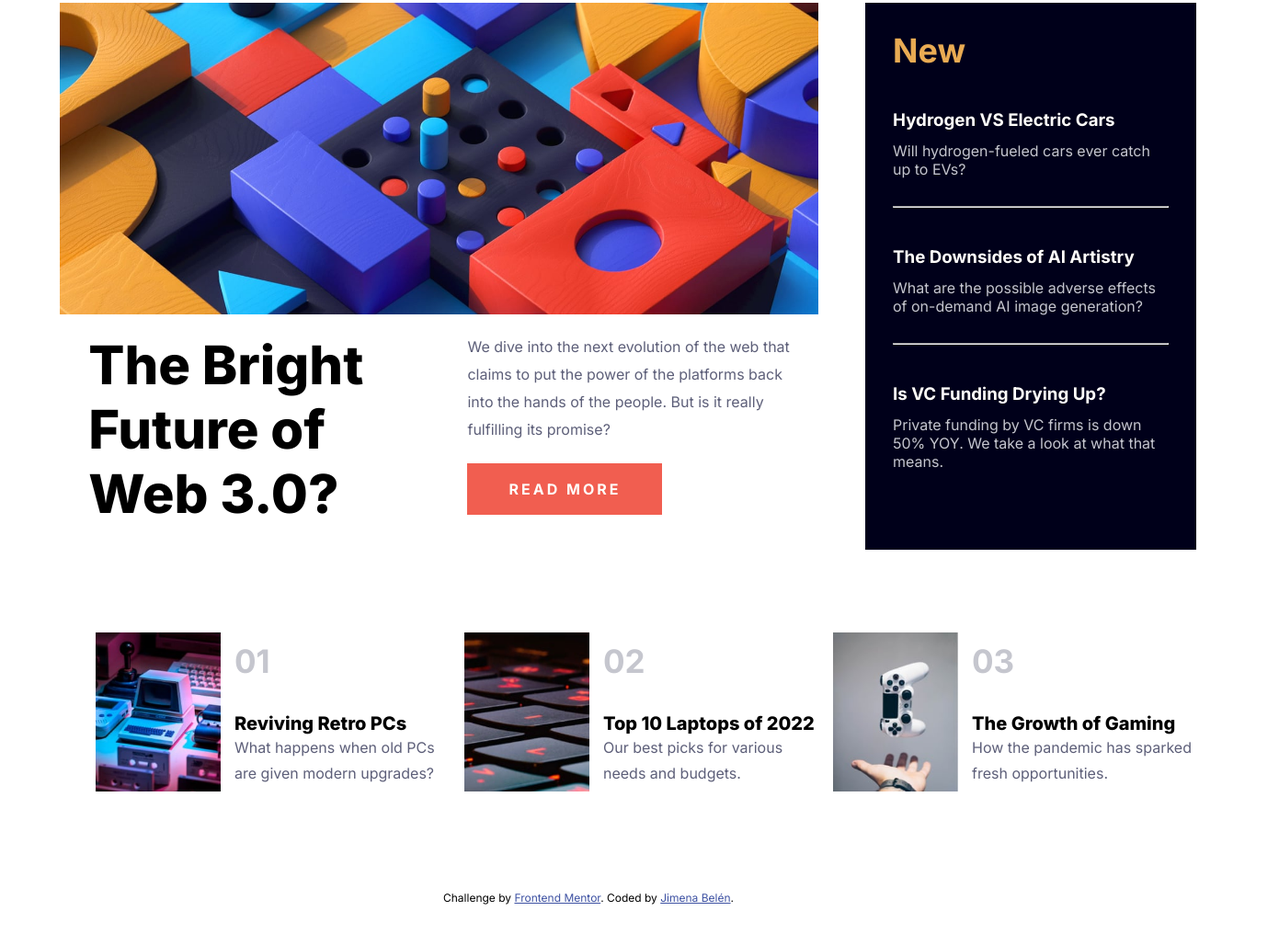
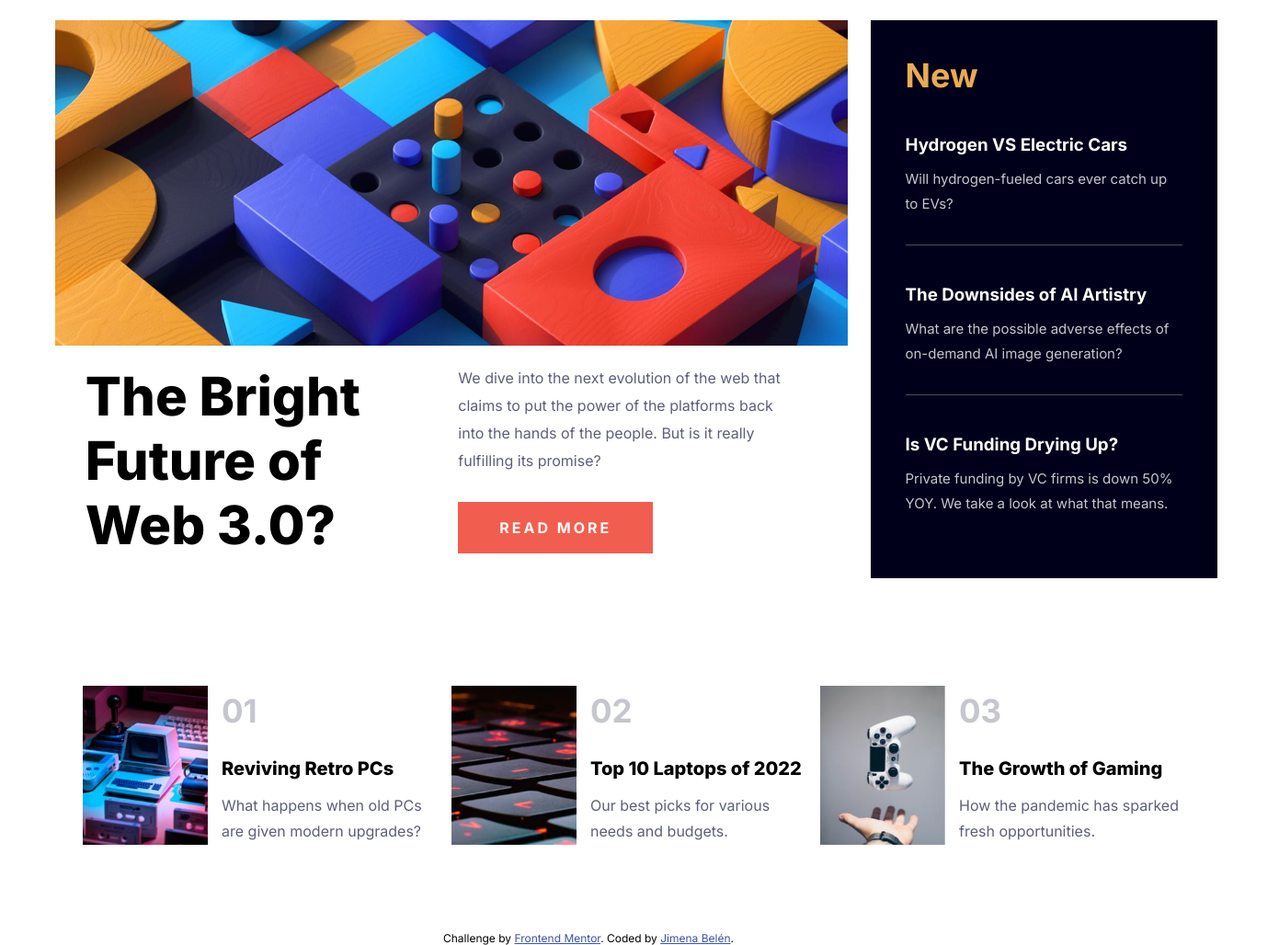
Before and after one commit to jimenabelentorrilla/news-homepage-main, a plain HTML site: page index.html in a window 1280 px wide. Shown: the part 117-1145 px from the top of the page at 92% size, 1391 px wide, since content can reach past the window. Before the commit the page ends 1101 px from the top, so only its background shows below. Drawn offline with Linux system fonts and the light colour scheme.

Commit message:
hover y margins

```diff
--- a/index.html
+++ b/index.html
@@ -4,26 +4,12 @@
 <head>
     <meta charset="UTF-8">
     <meta name="viewport" content="width=device-width, initial-scale=1.0">
-    <!-- displays site properly based on user's device -->
-
     <link rel="icon" type="image/png" sizes="32x32" href="./assets/images/favicon-32x32.png">
     <link rel="preconnect" href="https://fonts.googleapis.com">
     <link rel="preconnect" href="https://fonts.gstatic.com" crossorigin>
     <link href="https://fonts.googleapis.com/css2?family=Inter:wght@400;700;800&display=swap" rel="stylesheet">
     <link rel="stylesheet" href="./style.css">
     <title>Frontend Mentor | News homepage</title>
-
-    <!-- Feel free to remove these styles or customise in your own stylesheet 👍 -->
-    <style>
-        .attribution {
-            font-size: 12px;
-            text-align: center;
-        }
-
-        .attribution a {
-            color: hsl(228, 45%, 44%);
-        }
-    </style>
 </head>
 
 <body>
@@ -79,9 +65,6 @@
             </div>
         </div>
 
-
-
-
         <footer class="footer">
             <div class="footer-flex">
                 <div>
@@ -89,11 +72,10 @@
                 </div>
                 <div class="footer-text-flex">
                     <h2 class="footer-number">01</h2>
-                    <div>
+                    <div class="footer-tittle-paragraph">
                         <h3 class="footer-tittle">Reviving Retro PCs</h3>
                         <p class="footer-paragraph">What happens when old PCs <br> are given modern upgrades?</p>
                     </div>
-
                 </div>
             </div>
 
@@ -103,11 +85,10 @@
                 </div>
                 <div class="footer-text-flex">
                     <h2 class="footer-number">02</h2>
-                    <div>
+                    <div class="footer-tittle-paragraph">
                         <h3 class="footer-tittle">Top 10 Laptops of 2022</h3>
                         <p class="footer-paragraph">Our best picks for various <br> needs and budgets.</p>
                     </div>
-
                 </div>
             </div>
 
@@ -117,7 +98,7 @@
                 </div>
                 <div class="footer-text-flex">
                     <h2 class="footer-number">03</h2>
-                    <div>
+                    <div class="footer-tittle-paragraph">
                         <h3 class="footer-tittle">The Growth of Gaming</h3>
                         <p class="footer-paragraph">How the pandemic has sparked <br> fresh opportunities.</p>
                     </div>
--- a/style.css
+++ b/style.css
@@ -13,6 +13,15 @@
     --very-dark-blue: hsl(240, 100%, 5%);
 }
 
+.attribution {
+    font-size: 12px;
+    text-align: center;
+}
+
+.attribution a {
+    color: hsl(228, 45%, 44%);
+}
+
 body {
     max-width: 1440px;
 }
@@ -20,7 +29,7 @@ body {
 .container {
     display: grid;
     grid-template-areas: "nav nav" "image aside" "tittle-paragraph aside" "footer footer";
-    gap: 6px;
+    gap: 25px;
     margin: 20px;
 }
 
@@ -38,10 +47,13 @@ body {
 
 .aside {
     grid-area: aside;
-    width: 300px;
+    width: 301px;
     background-color: var(--very-dark-blue);
     color: var(--off-white);
-    padding: 30px;
+    padding: 38px;
+    display: flex;
+    flex-direction: column;
+    align-self: baseline;
 }
 
 .footer {
@@ -55,7 +67,7 @@ body {
     display: flex;
     flex-direction: row;
     justify-content: space-between;
-    max-width: 1235px;
+    max-width: 1262px;
     padding: 25px 63px;
     align-items: center;
 }
@@ -70,15 +82,20 @@ body {
 .list li {
     cursor: pointer;
     list-style: none;
+    font-weight: 400;
+}
+
+.list li:hover {
+    color: var(--soft-orange);
 }
 
 .img-flex {
     display: flex;
-    justify-content: center;
+    justify-content: end;
 }
 
 .img-size {
-    width: 825px;
+    width: 862px;
 }
 
 .tittle-paragraph-flex {
@@ -97,7 +114,7 @@ body {
 .paragraph {
     color: var(--dark-grayish-blue);
     font-size: 16px;
-    padding-bottom: 22px;
+    padding-bottom: 30px;
     line-height: 30px;
 }
 
@@ -113,6 +130,10 @@ body {
     border: none;
 }
 
+.button:hover {
+    background-color: var(--very-dark-blue);
+}
+
 
 /*****aside******/
 
@@ -125,13 +146,25 @@ body {
     padding: 12px 0px;
 }
 
+.aside-tittle:hover {
+    color: var(--soft-orange);
+    cursor: pointer;
+}
+
 .aside-paragraph {
-    font-size: 16px;
+    font-size: 15px;
     color: var(--grayish-blue);
+    line-height: 27px;
+}
+
+hr {
+    border: 0;
+    height: 0;
+    border-top: 1px solid rgba(0, 0, 0, 0.1);
+    border-bottom: 1px solid rgba(255, 255, 255, 0.3);
 }
 
 .aside-padding {
-    padding: 10px;
     padding: 30px 0px;
 }
 
@@ -142,7 +175,7 @@ body {
     display: flex;
     flex-direction: row;
     justify-content: space-between;
-    padding: 84px;
+    padding: 70px;
 }
 
 .footer-flex {
@@ -167,6 +200,11 @@ body {
     font-size: 20px;
 }
 
+.footer-tittle:hover {
+    color: var(--soft-orange);
+    cursor: pointer;
+}
+
 .footer-paragraph {
     width: 250px;
     font-size: 16px;
@@ -175,8 +213,14 @@ body {
     line-height: 28px;
 }
 
+.footer-tittle-paragraph {
+    display: flex;
+    flex-direction: column;
+    gap: 14px;
+}
+
 .footer-text-flex {
     display: flex;
     flex-direction: column;
-    gap: 35px;
+    gap: 30px;
 }
```
